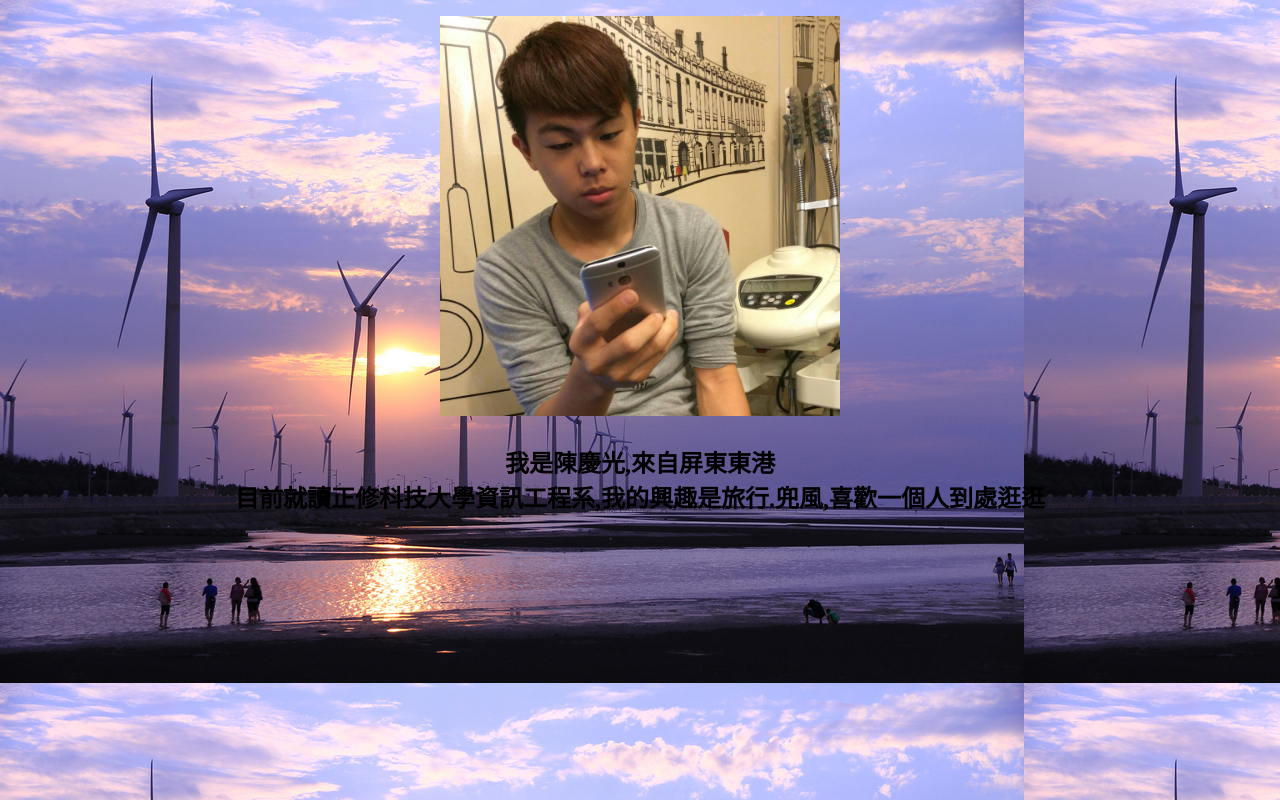
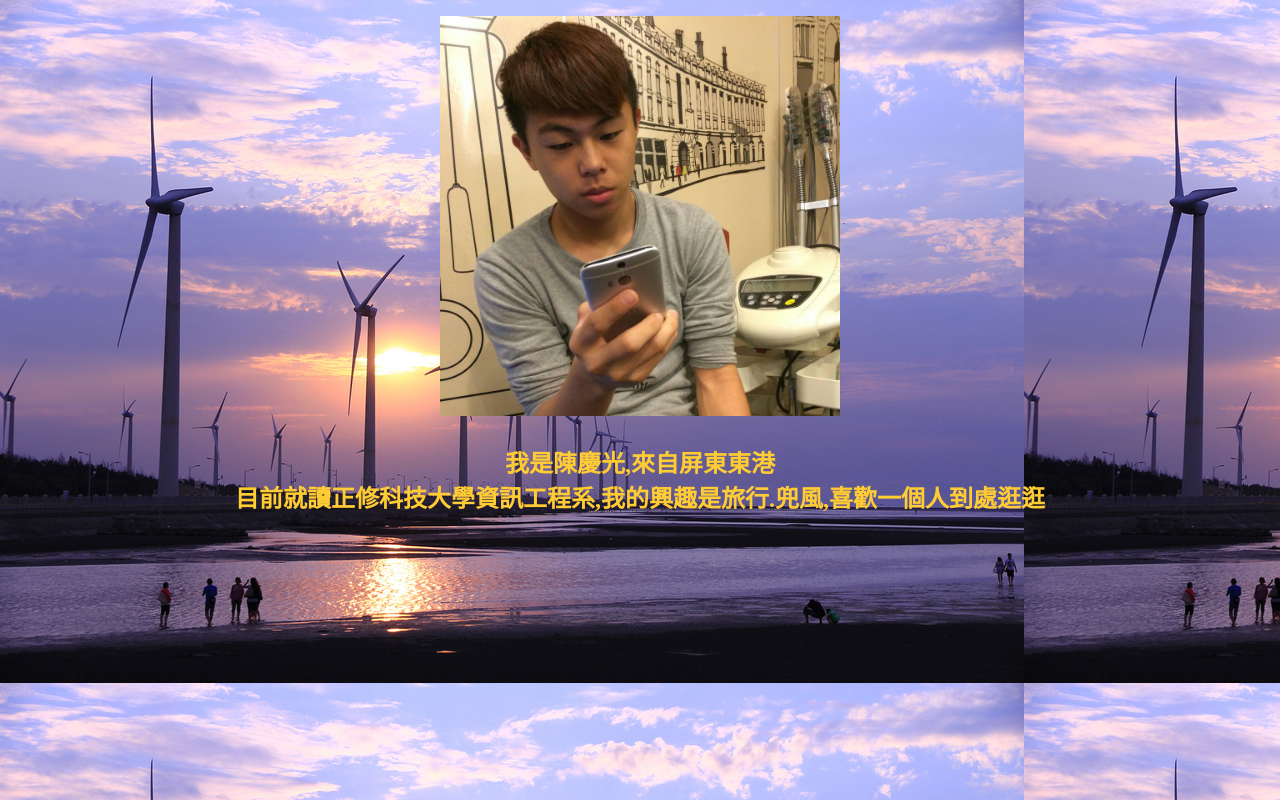
Before and after one commit to k40418165/k40418165.github.io, a plain HTML site: page index.html in a window 1280 px wide. Drawn offline with Linux system fonts and the light colour scheme.

Commit message:
Update index.html

```diff
--- a/index.html
+++ b/index.html
@@ -11,7 +11,7 @@
    </header>
    <section>
    <h2><p align="center" class="animated zoomIn">
-   <font face="標楷體">我是陳慶光,來自屏東東港<br>
+   <font face="標楷體" color="#FFCC33">我是陳慶光,來自屏東東港<br>
    目前就讀正修科技大學資訊工程系,我的興趣是旅行.兜風,喜歡一個人到處逛逛
 
 
```
